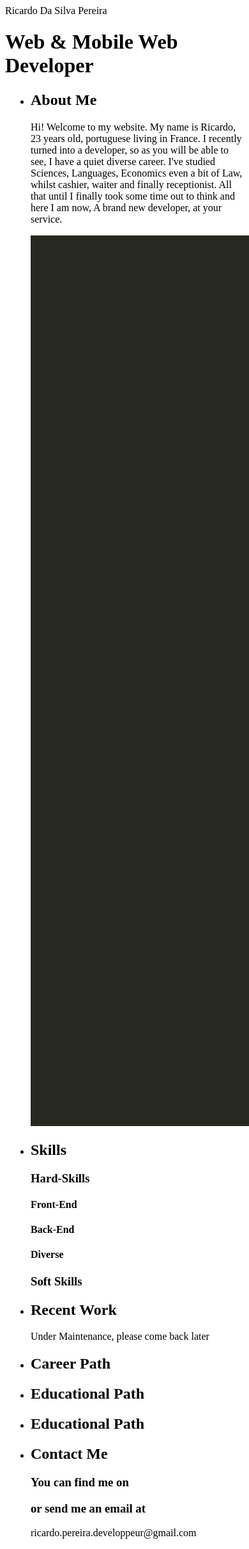
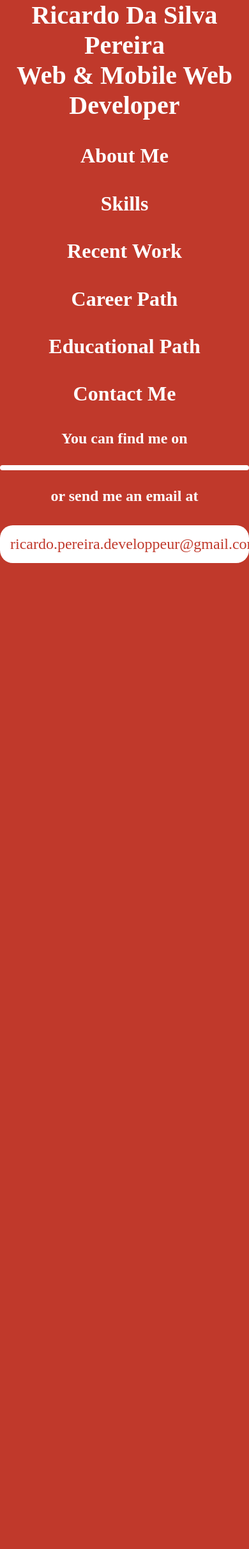
Before and after one commit to rickifox/myportfolio, a PHP site: template templates/main/index.html.twig in a window 390 px wide; the page is wider, and only the part inside the window is pictured. Shown: that part at 64% size. After the commit the page ends 880 px from the top of that part, so only its background shows below. Run offline with PHP 8.4, Linux system fonts and the light colour scheme; the template is opened without the code that fills it, so the values that code supplies are empty; some libraries are stand-ins or nearby versions.

Commit message:
End of checkpoint. Didn't add anything sinse friday. Conclusion so far : A main controller abble to send all the variables needed to feel the page with content exepted the 'recent work' section(didn't have time to install all the projects, take screen shots and all. Didn't know how and didn't have time to learn and do the admin limitation with authetication part. CRUD done but not stylised. Some CSS on main page but nothing exeptional and not responsive yet. JS togglers working. Didn't add the content yet but all forms ready to easily creat it

```diff
--- a/templates/base.html.twig
+++ b/templates/base.html.twig
@@ -2,12 +2,12 @@
 <html lang="fr">
     <head>
         <meta charset="UTF-8">
+        <meta name="viewport" content="width=device-width, initial-scale=1.0">
         <title>{% block title %}Ricardo Da Silva Pereira - Web & Mobile Web Developer{% endblock %}</title>
         {% block stylesheets %}{% endblock %}
-
-        {% block javascripts %}{% endblock %}
     </head>
     <body>
         {% block body %}{% endblock %}
+        {% block javascripts %}{% endblock %}
     </body>
 </html>
--- a/templates/main/index.html.twig
+++ b/templates/main/index.html.twig
@@ -1,102 +1,107 @@
 {% extends 'base.html.twig' %}
 
+{% block stylesheets %}<link href="/assets/css/main.css" rel="stylesheet">{% endblock %}
+
 {% block body %}
-<header>Ricardo Da Silva Pereira</header>
+<header>Ricardo Da Silva Pereira<br>Web & Mobile Web Developer</header>
 <main>
-   <h1>Web & Mobile Web Developer</h1>
    <ul>
       <li>
-         <h2>About Me</h2>
-         <article>
-            <p>Hi! Welcome to my website.
-               My name is Ricardo, 23 years old, portuguese living in France.
-               I recently turned into a developer, so as you will be able to see, I have a quiet diverse career.
-               I've studied Sciences, Languages, Economics even a bit of Law, whilst cashier, waiter and finally receptionist.
-               All that until I finally took some time out to think and here I am now,
-               A brand new developer, at your service.
+         <h1 id="aboutmetoggler">About Me</h1>
+         <article id='about-me-section'>
+            <p id="presentation">Hi! Welcome to my website.<br>
+               My name is Ricardo, 23 years old, portuguese living in France.<br>
+               I recently turned into a developer, so as you will be able to see, I have a quiet diverse career.<br>
+               As student, I studied Sciences, Languages, Economics even a bit of Law.<br>
+               In parallèle, I was also a cashier, waiter and finally receptionist.<br>
+               All that until I finally took some time out to think and here I am now,<br>
+               A brand new developer! <br>
+               Entreprising, optimistic, curious, creative and at your service.
             </p>
-            <img src="./assets/images/HelloWorld.jpg" alt="Hello World in IDE"/>
+            <img id="hello-world" src="./assets/images/HelloWorld.jpg" alt="Hello World in IDE"/>
          </article>
       </li>
 
       <li>
-         <h2>Skills</h2>
-         <article>
-            <h3>Hard-Skills</h3>
-            <section>
-               <h4>Front-End</h4>
-               <ul>
+         <h1 id="skills-toggler">Skills</h1>
+         <article class="skills-section">
+            <h2 id="hard-skills">Hard-Skills</h2>
+            <section class="column">
+               <h3>Front-End</h3>
+               <ul class="skills-list">
                   {% for frontskill in frontskills %}
-                     <li>{{ frontskill.name }}</li>
+                     <li class="skill">{{ frontskill.name }}</li>
                   {% endfor %}
                </ul>
-               <ul>
+               <ul class="skills-list">
                   {% for frontskill in frontskills %}
-                     <li><img src="{{ vich_uploader_asset(frontskill.image, 'imageFile') }}" alt="{{ frontskill.name }} logo"></li>
+                     <li class="skill-illustration"><img src="{{ vich_uploader_asset(frontskill.image, 'imageFile') }}" alt="{{ frontskill.name }} logo"></li>
                   {% endfor %}
                </ul>
             </section>
 
-            <section>
-               <h4>Back-End</h4>
-               <ul>
+            <section class="column">
+               <h3>Back-End</h3>
+               <ul class="skills-list">
                   {% for backskill in backskills %}
-                     <li>{{ backskill.name }}</li>
+                     <li class="skill">{{ backskill.name }}</li>
                   {% endfor %}
                </ul>
-               <ul>
+               <ul class="skills-list">
                   {% for backskill in backskills %}
-                     <li><img src="{{ vich_uploader_asset(backskill.image, 'imageFile') }}" alt="{{ backskill.name }} logo"></li>
+                     <li class="skill-illustration"><img src="{{ vich_uploader_asset(backskill.image, 'imageFile') }}" alt="{{ backskill.name }} logo"></li>
                   {% endfor %}
                </ul>
             </section>
 
-            <section>
-               <h4>Diverse</h4>
-               <ul>
+            <section class="column">
+               <h3>Diverse</h3>
+               <ul class="skills-list">
                   {% for otherskill in otherskills %}
-                     <li>{{ otherskill.name }}</li>
+                     <li class="skill">{{ otherskill.name }}</li>
                   {% endfor %}
                </ul>
-               <ul>
+               <ul class="skills-list">
                   {% for otherskill in otherskills %}
-                     <li><img src="{{ vich_uploader_asset(otherskill.image, 'imageFile') }}" alt="{{ otherskill.name }} logo"></li>
+                     <li class="skill-illustration"><img src="{{ vich_uploader_asset(otherskill.image, 'imageFile') }}" alt="{{ otherskill.name }} logo"></li>
                   {% endfor %}
                </ul>
             </section>
          </article>
 
-         <article>
-            <h3>Soft Skills</h3>
-            <ul>
+         <article class="skills-section">
+            <h2 id="soft-skills">Soft Skills</h2>
+            <ul id="soft-skills-list">
                {% for softskill in softskills %}
                   <li>{{ softskill.name }}</li>
                {% endfor %}
             </ul>
-            <ul>
+            <ul id="soft-skills-illustrations">
                {% for softskill in softskills %}
-                     <li><img src="{{ vich_uploader_asset(softskill.image, 'imageFile') }}" alt="{{ softskill.name }}"></li>
-                  {% endfor %}
+                  <li class="skill-illustration"><img src="{{ vich_uploader_asset(softskill.image, 'imageFile') }}" alt="{{ softskill.name }}"></li>
+               {% endfor %}
             </ul>
          </article>
       </li>
 
       <li>
-         <h2>Recent Work</h2>
-         <p>Under Maintenance, please come back later</p>
+         <h1 id="recent-work-toggler">Recent Work</h1>
+         <p id="maintenance">Under Maintenance, please come back later.</p>
       </li>
 
       <li>
-         <h2>Career Path</h2>
+         <h1 id="career-path-toggler">Career Path</h1>
          <article>
-            <ul>
+            <ul id="career-path-section">
                {% for careerstep in careersteps %}
                   <li>
-                     <img src="{{ vich_uploader_asset(careerstep.image, 'imageFile') }}" alt="{{ careerstep.company }} logo">
-                     <h3>{{ careerstep.position }}</h3>
-                     <h4>{{ careerstep.company }}</h4>
-                     <h4>{{ careerstep.StartDate ? careerstep.StartDate|date('m-d-Y') : '' }} - {{ careerstep.EndDate ? careerstep.EndDate|date('m-d-Y') : '' }}</h4>
-                     <p>{{ careerstep.description }}</p>
+                     <img class="career-logos" src="{{ vich_uploader_asset(careerstep.image, 'imageFile') }}" alt="{{ careerstep.company }} logo">
+                     <div class="career-info">
+                        <h2>{{ careerstep.position }}</h2>
+                        <h3>{{ careerstep.company }}</h3>
+                        <h4>{{ careerstep.StartDate ? careerstep.StartDate|date('m-d-Y') : '' }} / {{ careerstep.EndDate ? careerstep.EndDate|date('m-d-Y') : '' }}</h3>
+                        <p>{{ careerstep.description }}</p>
+                     </div>
                   </li>
                {% endfor %}
             </ul>
@@ -104,16 +109,18 @@
       </li>
 
       <li>
-         <h2>Educational Path</h2>
+         <h1 id="educational-path-toggler">Educational Path</h1>
          <article>
-            <ul>
+            <ul id="educational-path-section">
                {% for educationalstep in educationalsteps %}
                   <li>
-                     <img src="{{ vich_uploader_asset(educationalstep.image, 'imageFile') }}" alt="{{ educationalstep.company }} logo">
-                     <h3>{{ educationalstep.position }}</h3>
-                     <h4>{{ educationalstep.company }}</h4>
-                     <h4>{{ educationalstep.StartDate ? educationalstep.StartDate|date('m-d-Y') : ''  }} - {{  educationalstep.EndDate ? educationalstep.EndDate|date('m-d-Y') : ''  }}</h4>
-                     <p>{{ educationalstep.description }}</p>
+                     <img class="career-logos" src="{{ vich_uploader_asset(educationalstep.image, 'imageFile') }}" alt="{{ educationalstep.company }} logo">
+                     <div class="career-info">
+                        <h2>{{ educationalstep.position }}</h2>
+                        <h3>{{ educationalstep.company }}</h3>
+                        <h4>{{ educationalstep.StartDate ? educationalstep.StartDate|date('m-d-Y') : ''  }} / {{  educationalstep.EndDate ? educationalstep.EndDate|date('m-d-Y') : ''  }}</h3>
+                        <p>{{ educationalstep.description }}</p>
+                     </div>
                   </li>
                {% endfor %}
             </ul>
@@ -121,39 +128,25 @@
       </li>
 
       <li>
-         <h2>Educational Path</h2>
-         <article>
-            <ul>
-               {% for educationalstep in educationalsteps %}
-                  <li>
-                     <img src="{{ vich_uploader_asset(educationalstep.image, 'imageFile') }}" alt="{{ educationalstep.company }} logo">
-                     <h3>{{ educationalstep.position }}</h3>
-                     <h4>{{ educationalstep.company }}</h4>
-                     <h4>{{ educationalstep.StartDate ? educationalstep.StartDate|date('m-d-Y') : ''  }} - {{  educationalstep.EndDate ? educationalstep.EndDate|date('m-d-Y') : ''  }}</h4>
-                     <p>{{ educationalstep.description }}</p>
-                  </li>
-               {% endfor %}
-            </ul>
-         </article>
-      </li>
-
-      <li>
-         <h2>Contact Me</h2>
-         <article>
-            <h3>You can find me on</h3>
-            <ul>
+         <h1>Contact Me</h1>
+         <article class="contact-section">
+            <h2>You can find me on</h2>
+            <ul id="social-medias">
                {% for contact in contacts%}
-                  <li>
+                  <li class="social-media">
                      <a href="https://{{ contact.url }}" target="_blank">
                         <img src="{{ vich_uploader_asset(contact.image, 'imageFile') }}" alt="{{ contact.name }} logo">
                      </a>
                   </li>
                {% endfor %}
             </ul>
-            <h3>or send me an email at</h3>
-            <p>ricardo.<!-- it's my firstname ;-) -->pereira.<!-- my very last name ^^ -->developpeur<!-- my job! -->@<!-- some email provider -->gmail<!-- ans the main domain name!! -->.com</p>
+            <h2>or send me an email at</h2>
+            <p id="gcontact">ricardo.<!-- it's my firstname ;-) -->pereira.<!-- my very last name ^^ -->developpeur<!-- my job! -->@<!-- some email provider -->gmail<!-- ans the main domain name!! -->.com</p>
          </article>
       </li>
    </ul>
 </main>
+
+{% block javascripts %}<script src="/assets/js/toggler.js"></script>{% endblock %}
+
 {% endblock %}
```
Also changed, not shown: public/assets/css/main.css (added), public/assets/js/toggler.js (added).
